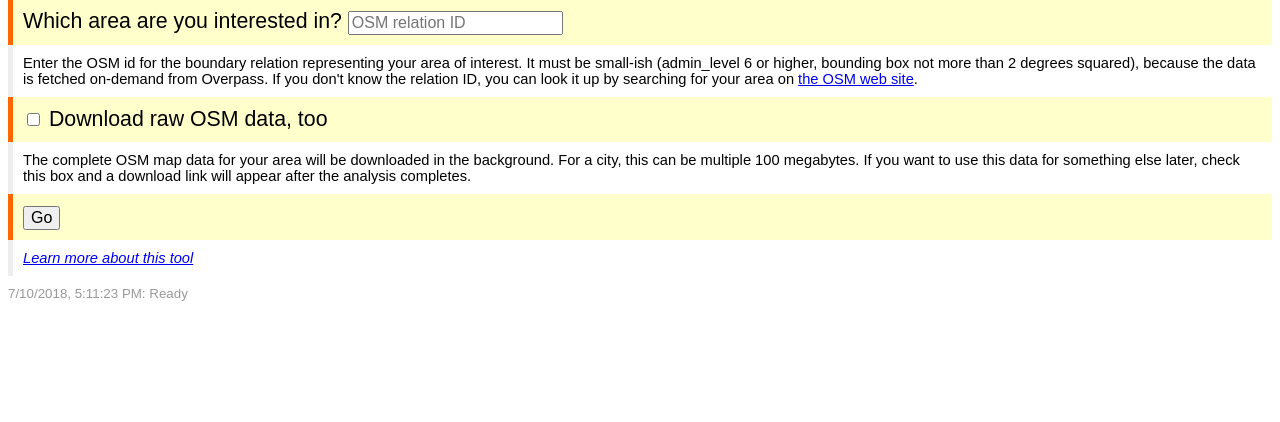
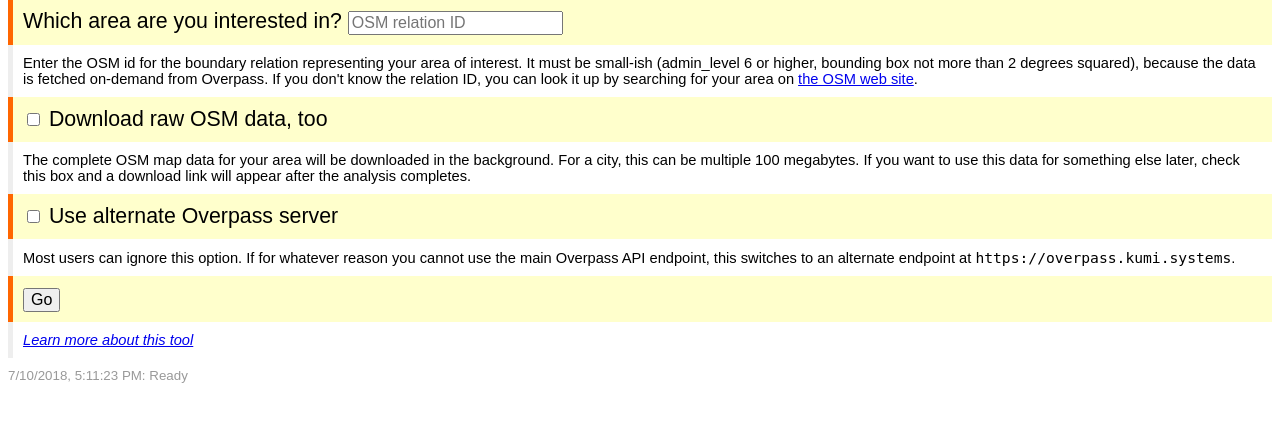
Before and after one commit to mvexel/meetyourmappers, a Flask app: page / in a window 1280 px wide. Shown: the part 194-616 px from the top of the page. Run offline with Flask 2, Linux system fonts and the light colour scheme; parts of the project's set-up code (start-up, migrations or seed data) failed here and were passed over; some libraries are stand-ins or nearby versions.

Commit message:
add alt server logic

```diff
--- a/meetyourmappers/static/site.js
+++ b/meetyourmappers/static/site.js
@@ -1,4 +1,5 @@
 const OVERPASS_API_URL = "https://overpass-api.de/api/interpreter"
+const OVERPASS_ALT_API_URL = "https://overpass.kumi.systems/api/interpreter"
 const MAX_AREA_SIZE = 2
 
 var relation_id
@@ -6,6 +7,7 @@ var message_queue = []
 var totals
 var t = $("#results")
 var download_flag = false
+var overpass_endpoint
 
 function tag_with_osmid(strings, osm_id) {
 	return strings[0] + osm_id + strings[1]
@@ -42,6 +44,7 @@ function init() {
 	$("#submit").prop('disabled', false)
 	$("#relation_id").prop('disabled', false)
 	$("#save_osmdata").prop('disabled', false)
+	$("#use_altserver").prop('disabled', false)
 	t.DataTable().clear().destroy()
 	t.hide()
 	message_queue = []
@@ -135,7 +138,7 @@ function process_relation_meta(data) {
 			msg("area is too big")
 		else
 			msg("getting OSM data")
-			$.ajax("/retrieve/" + relation_id, {
+			$.ajax("/retrieve/" + relation_id + "?server=" + overpass_endpoint, {
 				success: process_download,
 				error: function(jqXHR, textStatus, errorThrown) { msg("data retrieval failed", is_error=true) }
 			})
@@ -146,11 +149,13 @@ function get_relation_meta() {
 	relation_id = parseInt($("#relation_id").val())
 	if (isNaN(relation_id) || relation_id < 1)
 		msg("Please enter a valid relation ID", is_error=true)
-	else
 	$("#submit").prop('disabled', true)
 	$("#relation_id").prop('disabled', true)
 	$("#save_osmdata").prop('disabled', true)
-		$.ajax(OVERPASS_API_URL, {
+	$("#use_altserver").prop('disabled', true)
+	overpass_endpoint = $("#use_altserver").prop('checked') ?  OVERPASS_ALT_API_URL : OVERPASS_API_URL
+	msg("using Overpass server at " + overpass_endpoint)
+	$.ajax(overpass_endpoint, {
 		beforeSend: msg("loading"),
 		method: "POST",
 		data: tag_with_osmid`[out:json];relation(${ relation_id });out bb meta;`,
--- a/meetyourmappers/templates/index.html
+++ b/meetyourmappers/templates/index.html
@@ -12,6 +12,12 @@
 		</div>
 		<div class="explain">
 			The complete OSM map data for your area will be downloaded in the background. For a city, this can be multiple 100 megabytes. If you want to use this data for something else later, check this box and a download link will appear after the analysis completes.
+		</div>
+		<div class="userinput">
+			<input type="checkbox" id="use_altserver"> Use alternate Overpass server
+		</div>
+		<div class="explain">
+			Most users can ignore this option. If for whatever reason you cannot use the main Overpass API endpoint, this switches to an alternate endpoint at <code>https://overpass.kumi.systems</code>.
 		</div>
 		<div class="userinput">
 			<input type="button" value="Go" id="submit" onclick=get_relation_meta()>
--- a/meetyourmappers/views.py
+++ b/meetyourmappers/views.py
@@ -42,12 +42,13 @@ def about():
 
 @app.route('/retrieve/<relation_id>', methods=['get'])
 def get_area(relation_id):
+    overpass_endpoint = request.args.get('server')
     session['osm_file_path'] = os.path.join(
         tempfile.gettempdir(),
         session['uid'] + '.xml')
     q = overpass_map_query.format(int(relation_id) + OVERPASS_AREA_BASE)
     resp = requests.post(
-        overpass_api_url,
+        overpass_endpoint,
         data=q)
     with open(session['osm_file_path'], 'wb') as fh:
         for block in resp.iter_content(1024):
```
Lines whose indentation alone changed are shown as unchanged.
